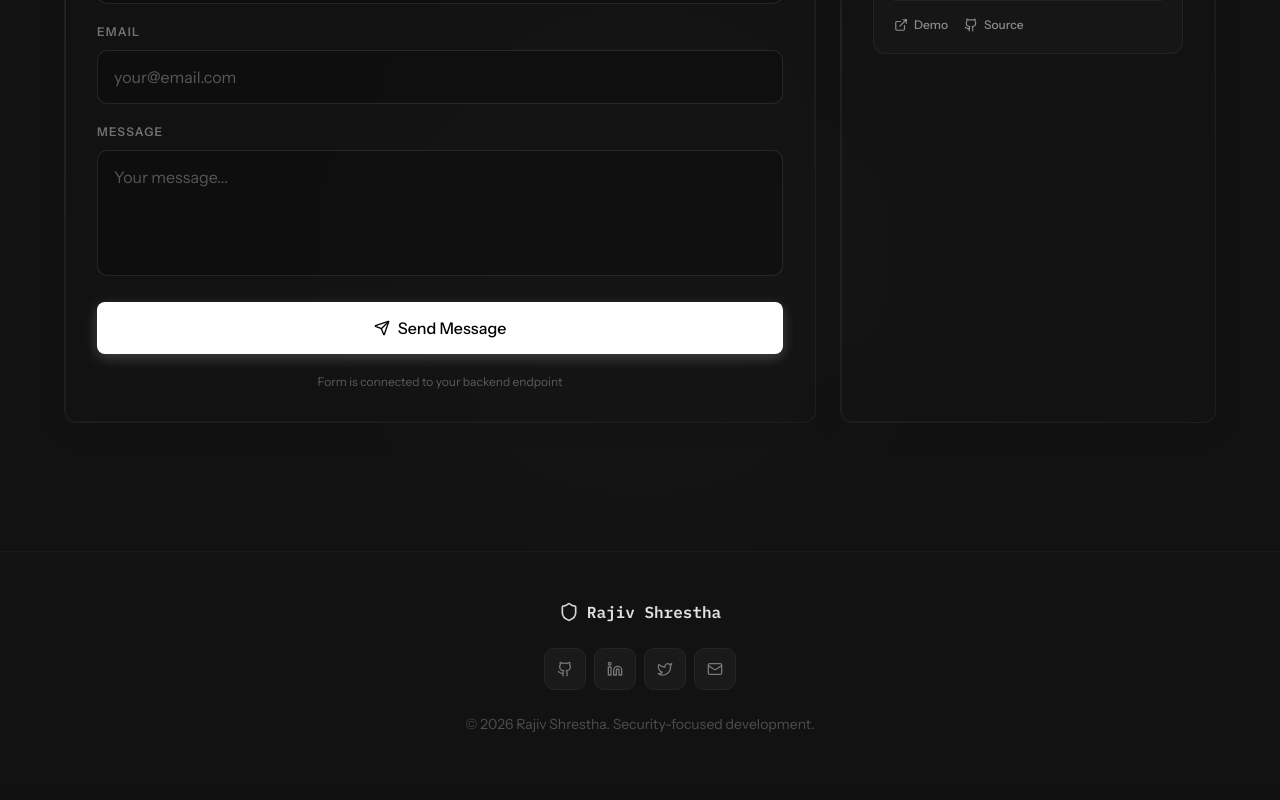
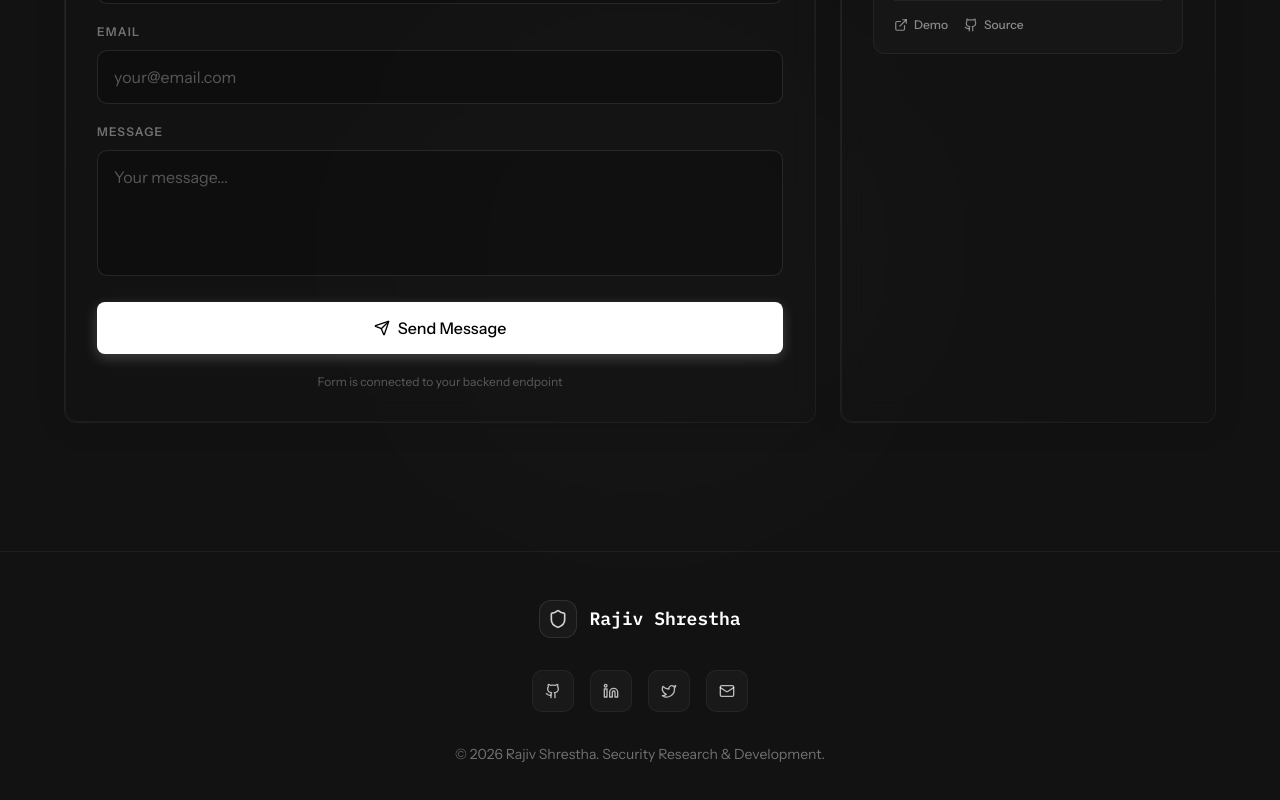
Before and after one commit to rajivsthh/portfolio-main, a React (Vite) app: page / in a window 1280 px wide. Shown: the part 7885-8685 px from the top of the page. Built offline with nearby package versions, Linux system fonts and the light colour scheme; no server answers; the HTML template or start-up script is replaced by a standard one.

Commit message:
style: update footer aesthetics with new container styling, spacing, and icon treatments

```diff
--- a/src/components/Footer.tsx
+++ b/src/components/Footer.tsx
@@ -9,34 +9,36 @@ const socialLinks = [
 
 const Footer = () => {
   return (
-    <footer className="py-12 border-t border-border/50">
+    <footer className="py-12 border-t border-white/5 relative z-10">
       <div className="container mx-auto px-6 lg:px-8">
-        <div className="flex flex-col items-center gap-6">
+        <div className="flex flex-col items-center gap-8">
           {/* Logo */}
-          <div className="flex items-center gap-2">
-            <Shield className="w-5 h-5 text-foreground" />
-            <span className="brand-font font-semibold text-heading">Rajiv Shrestha</span>
+          <div className="flex items-center gap-3">
+            <div className="p-2 rounded-xl bg-white/[0.03] border border-white/10">
+              <Shield className="w-5 h-5 text-white/80" />
+            </div>
+            <span className="brand-font font-semibold text-lg text-white">Rajiv Shrestha</span>
           </div>
 
           {/* Social Links */}
-          <div className="flex gap-2">
+          <div className="flex gap-4">
             {socialLinks.map((social, index) => (
               <a
                 key={index}
                 href={social.href}
                 target="_blank"
                 rel="noopener noreferrer"
-                className="social-icon"
+                className="p-3 rounded-lg bg-white/[0.03] border border-white/5 hover:bg-white/[0.08] hover:border-white/10 transition-all duration-300"
                 aria-label={social.label}
               >
-                <social.icon className="w-4 h-4" />
+                <social.icon className="w-4 h-4 text-white/70" />
               </a>
             ))}
           </div>
 
           {/* Copyright */}
-          <p className="text-muted-foreground/70 text-sm text-center">
-            © {new Date().getFullYear()} Rajiv Shrestha. Security-focused development.
+          <p className="text-white/40 text-sm font-light text-center">
+            © {new Date().getFullYear()} Rajiv Shrestha. Security Research & Development.
           </p>
         </div>
       </div>
```
